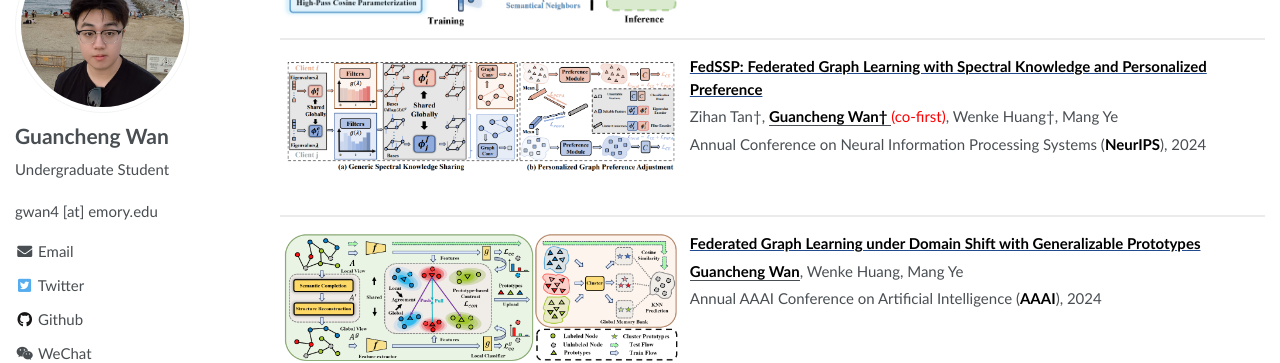
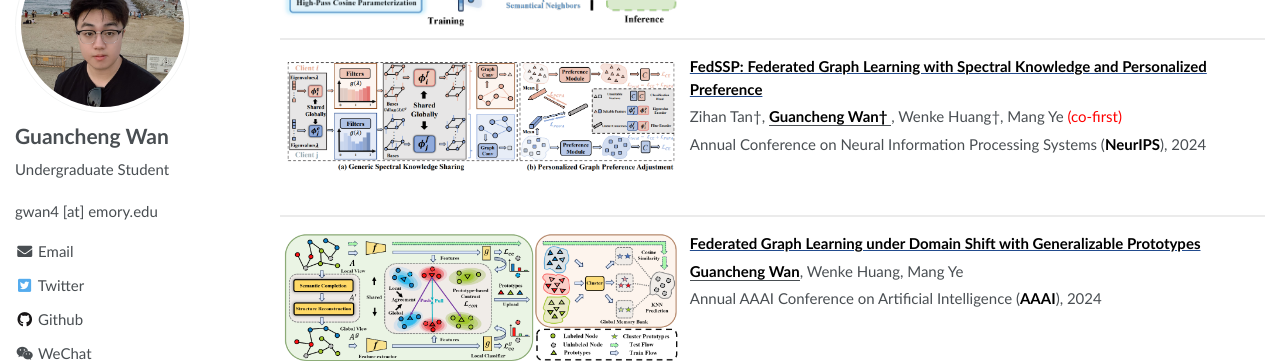
Before and after one commit to SuHui03/guanchengWan.github.io, a Jekyll site: the page built from _pages/about.md, in a window 1280 px wide and 900 px high, scrolled down 931 px. Shown: the part 153-516 px from the top of the window. Built offline with Jekyll 4.4.1, drawn with Linux system fonts in a browser that asks for light colours.

Commit message:
Update about.md

```diff
--- a/_pages/about.md
+++ b/_pages/about.md
@@ -134,7 +134,7 @@ hspace="10" wspace="20" src="../images/S3GCL_ICML24.png">
 hspace="10" wspace="20" src="../images/FedSSP.png">
 </dt>
   <dd><a href=""><strong>FedSSP: Federated Graph Learning with Spectral Knowledge and Personalized Preference</strong></a></dd>
-<dd>Zihan Tan&dagger;, <strong><u>Guancheng Wan&dagger; </u></strong><span class="co-first">(co-first)</span>, Wenke Huang&dagger;, Mang Ye</dd>
+<dd>Zihan Tan&dagger;, <strong><u>Guancheng Wan&dagger; </u></strong>, Wenke Huang&dagger;, Mang Ye <span class="co-first">(co-first)</span></dd>
 <dd>Annual Conference on Neural Information Processing Systems (<strong>NeurIPS</strong>), 2024</dd>
 </dl>
 
```
